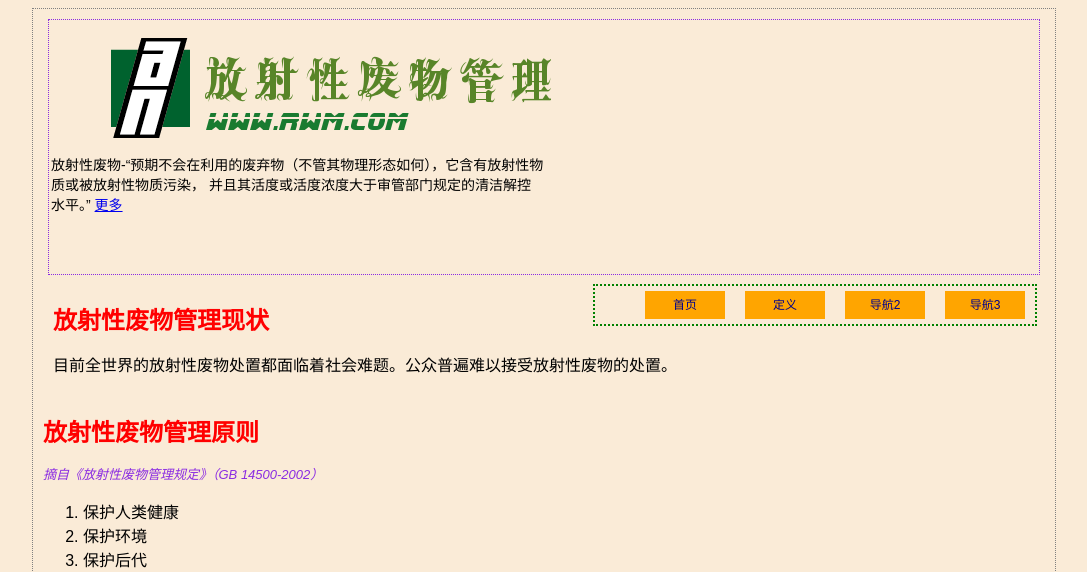
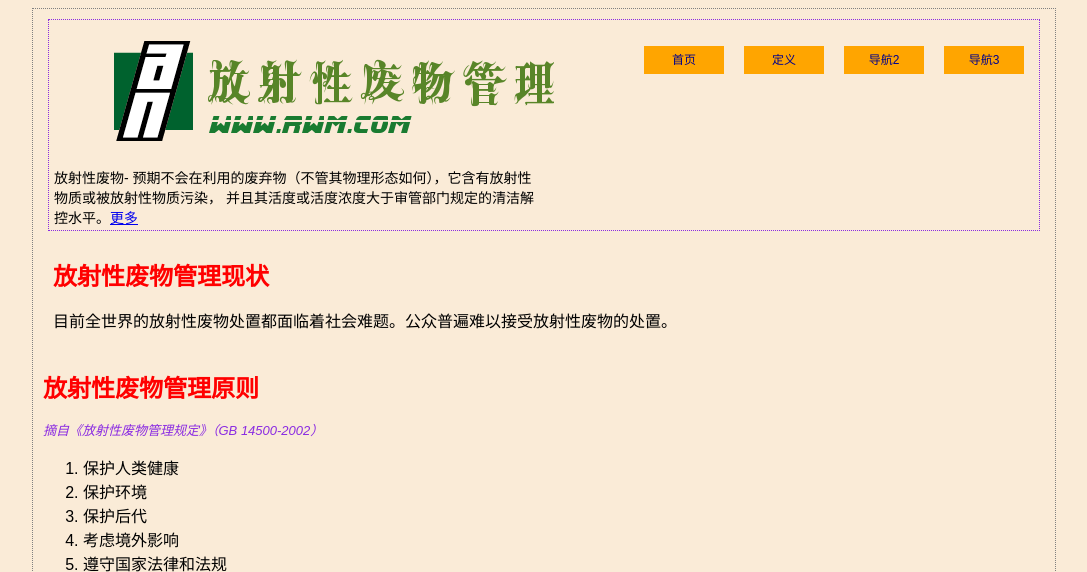
Before and after one commit to hclliu86/rwm, a Django app: page / in a window 1280 px wide. Shown: the top 572 px of the page, without its empty margins (96-1183 px from the left). Run offline with Django 3.2, Linux system fonts and the light colour scheme.

Commit message:
学习了添加CSS和子页面-2

```diff
--- a/learn/static/css/nav.css
+++ b/learn/static/css/nav.css
@@ -1,28 +1,23 @@
 .nav {
-    margin-left: 5px;;
+    margin-left: 5px;
     margin-right: 5px;
-    height: 250px;
+    height: 200px;
     border:1px dotted blueviolet;
-    padding: 2px 2px 2px 2px;
+    padding: 5px;
     }
 .nav p.header-logo{
-    height: 40%;
+    height: 55%;
     width:50%;
-    top: 5px;
-    left: 0;
 }
 .nav p.definition{
-    height: 40%;
-    width:50%;
-    left:5px;
+    height: 45%;
+    width: 50%;
     font-size: 14px;
     /*float:left;*/
 }
 .nav ul{
-    box-sizing: border-box;
-    top:0;
-    right: 5px;
-    border: 2px dotted green;
+    top: 10px;;
+    /*border: 2px dotted green;*/
     float:right;
     list-style: none;
     /*width:900px; !*设置元素宽度为980px*!*/
--- a/learn/templates/nav.html
+++ b/learn/templates/nav.html
@@ -8,26 +8,22 @@
 
     <body>
         <div class = "nav">
-            <p class="header-logo">
-                <a href="home.html">
-                    <img src="/static/images/logo.png" alt="LOGO" align="left">
-                </a>
-
-            </p>
-
-            <p class="definition">
-                放射性废物-<q>预期不会在利用的废弃物（不管其物理形态如何），它含有放射性物质或被放射性物质污染，
-                并且其活度或活度浓度大于审管部门规定的清洁解控水平。</q> <a href="definition_home.html"/>更多</a>
-            </p>
-
             <ul>
                 <li><a href="/home.html">首页</a></li>
                 <li><a href="/definition_home.html">定义</a></li>
                 <li><a href="#">导航2</a></li>
                 <li><a href="#">导航3</a></li>
             </ul>
-
-
+            <p class="header-logo">
+                <a href="home.html">
+                    <img src="/static/images/logo.png" alt="LOGO" align="left">
+                </a>
+            </p>
+            <p class="definition">
+                <span class="definition-norm">放射性废物</span>-
+                <span class="definition-description">预期不会在利用的废弃物（不管其物理形态如何），它含有放射性物质或被放射性物质污染，
+                并且其活度或活度浓度大于审管部门规定的清洁解控水平。</span><a href="definition_home.html"/>更多</a>
+            </p>
         </div>
     </body>
 </html>
```
Also changed, not shown: learn/static/images/dogie.jpg (added).
